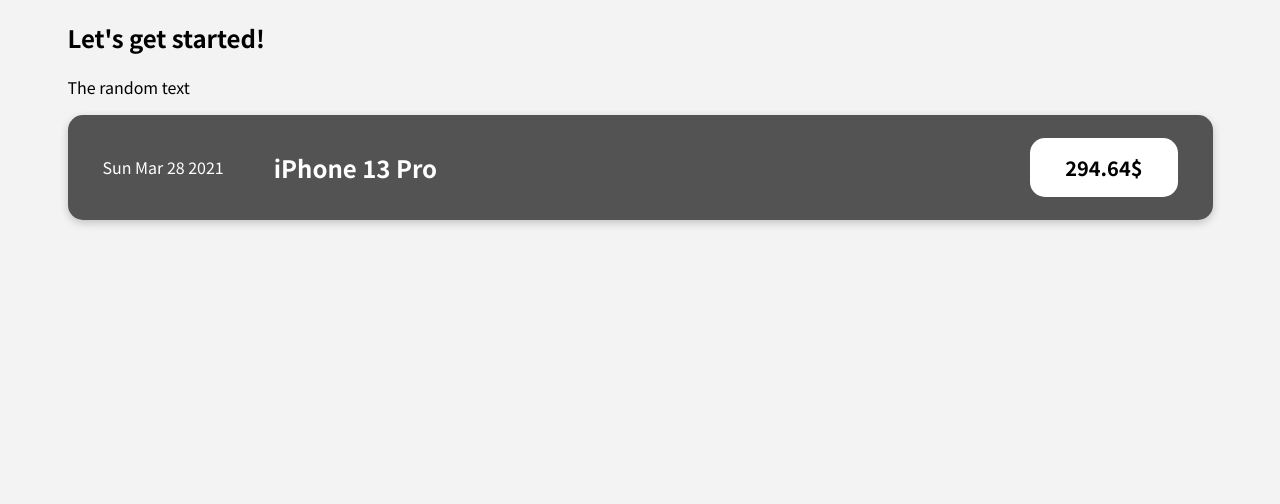
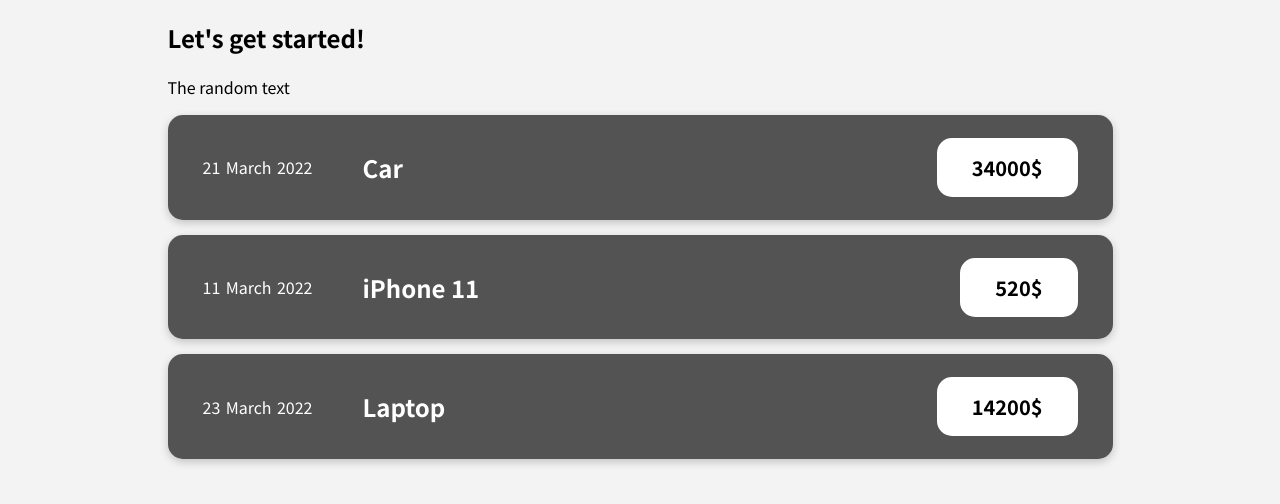
Before and after one commit to localhead/Expense-Tracker, a JavaScript app: page / in a window 1280 px wide. Shown: the top 504 px of the page. Built offline with nearby package versions, Linux system fonts and the light colour scheme.

Commit message:
improved components logic

```diff
--- a/src/App.js
+++ b/src/App.js
@@ -6,6 +6,30 @@
 import ExpenseItem from "./components/ExpenseItems";
 
 function App() {
+  // Data to paste into components
+  const data = [
+    {
+      id: "el1",
+      title: "Car",
+      date: new Date(2022, 2, 21),
+      amount: 34000,
+    },
+
+    {
+      id: "el2",
+      title: "iPhone 11",
+      date: new Date(2022, 2, 11),
+      amount: 520,
+    },
+
+    {
+      id: "el3",
+      title: "Laptop",
+      date: new Date(2022, 2, 23),
+      amount: 14200,
+    },
+  ];
+
   // this is what is will be rendered
   return (
     /*
@@ -17,8 +41,23 @@
         {" "}
         <h2>Let's get started!</h2>
         <p>The random text</p>
-        {/* We created our first component and just pasted it here like this. Cool */}
-        <ExpenseItem></ExpenseItem>
+        {/* We created our first component and just pasted it here like this. Cool
+        Now we need to paste data inside of these components. Naming is crucial! */}
+        <ExpenseItem
+          title={data[0].title}
+          date={data[0].date}
+          amount={data[0].amount}
+        ></ExpenseItem>
+        <ExpenseItem
+          title={data[1].title}
+          date={data[1].date}
+          amount={data[1].amount}
+        ></ExpenseItem>
+        <ExpenseItem
+          title={data[2].title}
+          date={data[2].date}
+          amount={data[2].amount}
+        ></ExpenseItem>
       </div>
     </div>
   );
--- a/src/components/ExpenseItem.css
+++ b/src/components/ExpenseItem.css
@@ -10,10 +10,14 @@
   border-radius: 15px;
   padding: 15px 35px 15px 35px;
   box-shadow: 0 3px 8px rgba(0, 0, 0, 0.2);
+  margin-top: 15px;
 }
 
 .expense-item__date {
   color: rgb(255, 255, 255);
+  display: flex;
+  justify-content: space-between;
+  width: 110px;
 }
 
 .expense-item__description {
--- a/src/components/ExpenseItems.js
+++ b/src/components/ExpenseItems.js
@@ -1,26 +1,32 @@
 // 1 - created component just by creating a function
-// All custom components must be in Capital letters in order to React to detect them
+// All custom components must be in Capital letters (ExpenseItem) in order to React to detect them
 /*
 
 */
 // Adding CSS
 import "./ExpenseItem.css";
 
-function ExpenseItem() {
-  const expenseDate = new Date(2021, 2, 28);
-  const expenseTitle = "iPhone 13 Pro";
-  const expenseAmount = 294.64;
-
+// props - is a parameter that hold all the values we recieve in component
+// name we recive from App.js must match!!!
+function ExpenseItem(props) {
+  const month = props.date.toLocaleString("en-US", { month: "long" });
+  const day = props.date.toLocaleString("en-US", { day: "2-digit" });
+  const year = props.date.toLocaleString("en-US", { year: "numeric" });
   return (
-    /* here we have className instead of just class */
+    /* here we have className instead of just class (like in html)*/
     <div className="expense-item">
       <div className="expense-item__description">
         {" "}
-        <div className="expense-item__date">{expenseDate.toDateString()}</div>
-        <h2 className="expense-item__title">{expenseTitle}</h2>
+        <div className="expense-item__date">
+          {" "}
+          <div>{day}</div>
+          <div>{month}</div>
+          <div>{year}</div>
+        </div>
+        <h2 className="expense-item__title">{props.title}</h2>
       </div>
 
-      <div className="expense-item__price">{expenseAmount}$</div>
+      <div className="expense-item__price">{props.amount}$</div>
     </div>
   );
 }
--- a/src/index.css
+++ b/src/index.css
@@ -14,6 +14,6 @@
 }
 
 .application {
-  width: 1145px;
+  width: 945px;
   margin: 0 auto;
 }
```
Also changed, not shown: 1 other file (tests, documents, lock files or other folders).
